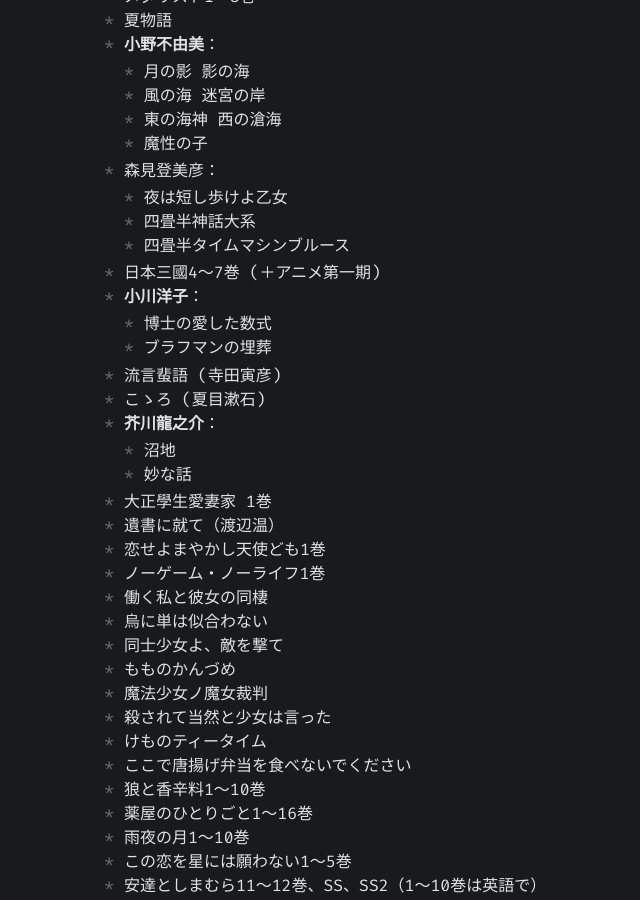
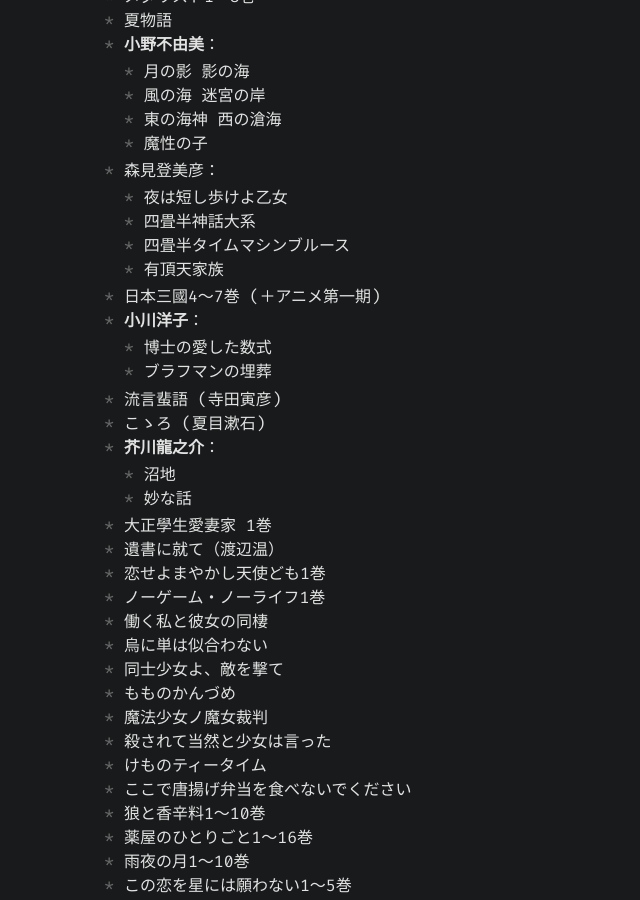
Before and after one commit to Ptkyr/Ptkyr.github.io, a Jekyll site: the page built from index.md, in a window 1280 px wide and 900 px high, scrolled down 781 px. Shown: the whole window, without its empty margins (132-772 px from the left). Built offline with Jekyll 4.4.1, drawn with Linux system fonts in a browser that asks for light colours.

Commit message:
uchoutenkazoku

```diff
--- a/index.md
+++ b/index.md
@@ -30,6 +30,7 @@
   - 夜は短し歩けよ乙女
   - 四畳半神話大系
   - 四畳半タイムマシンブルース
+  - 有頂天家族
 - 日本三國4～7巻 (＋アニメ第一期)
 - **小川洋子**：
   - 博士の愛した数式
```
